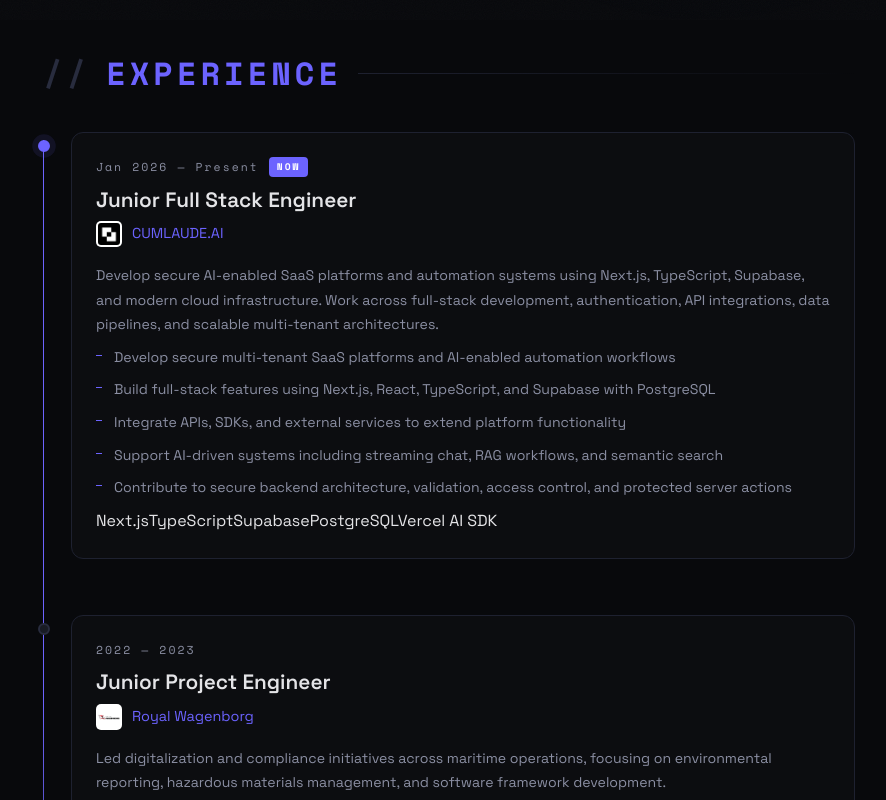
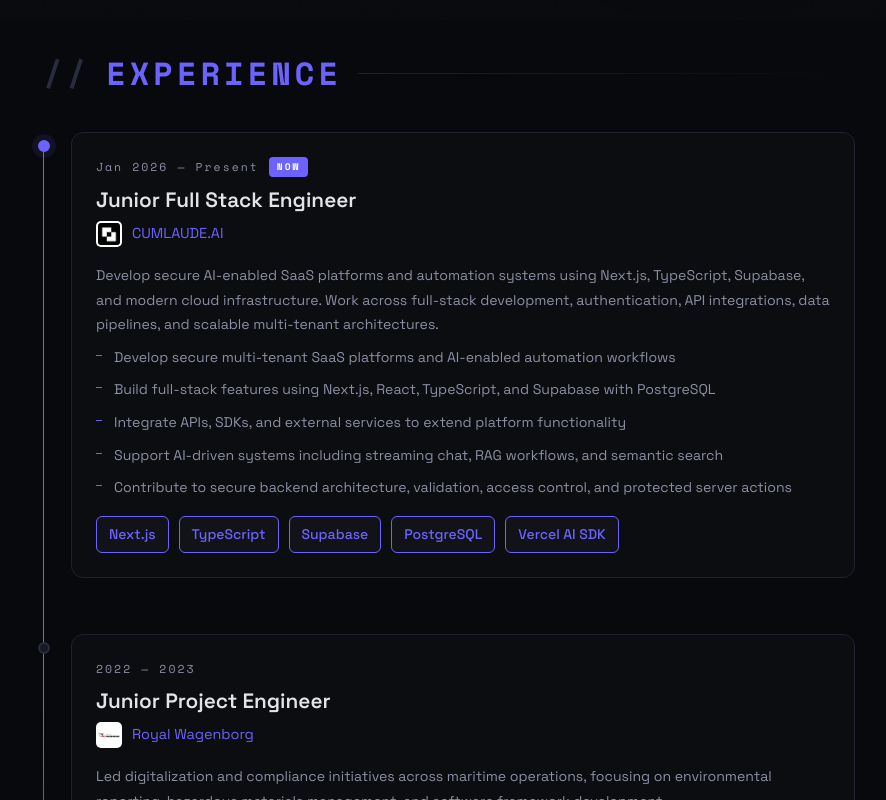
Before and after one commit to Lemonroyal28/portfolio, a Next.js app: page / in a window 1280 px wide. Shown: the part 780-1580 px from the top of the page, without its empty margins (191-1077 px from the left). Built offline with nearby package versions, Linux system fonts and the light colour scheme.

Commit message:
style: add tech badge styling for experience entries

```diff
--- a/app/globals.css
+++ b/app/globals.css
@@ -1137,6 +1137,32 @@ nav ul li a.active::after {
   transform: translateY(-1px);
 }
 
+.timeline-tech-stack {
+  display: flex;
+  flex-wrap: wrap;
+  gap: 10px;
+  margin-top: 16px;
+}
+
+.tech-badge {
+  display: inline-block;
+  padding: 6px 12px;
+  background: var(--surface);
+  color: var(--accent);
+  border: 1px solid var(--accent);
+  border-radius: 6px;
+  font-size: 0.875rem;
+  font-weight: 500;
+  transition: all 0.2s ease;
+  cursor: default;
+}
+
+.tech-badge:hover {
+  background: var(--accent);
+  color: var(--bg);
+  transform: translateY(-2px);
+}
+
 .project-card {
   padding: 24px;
   background: rgba(255, 255, 255, 0.02);
```
